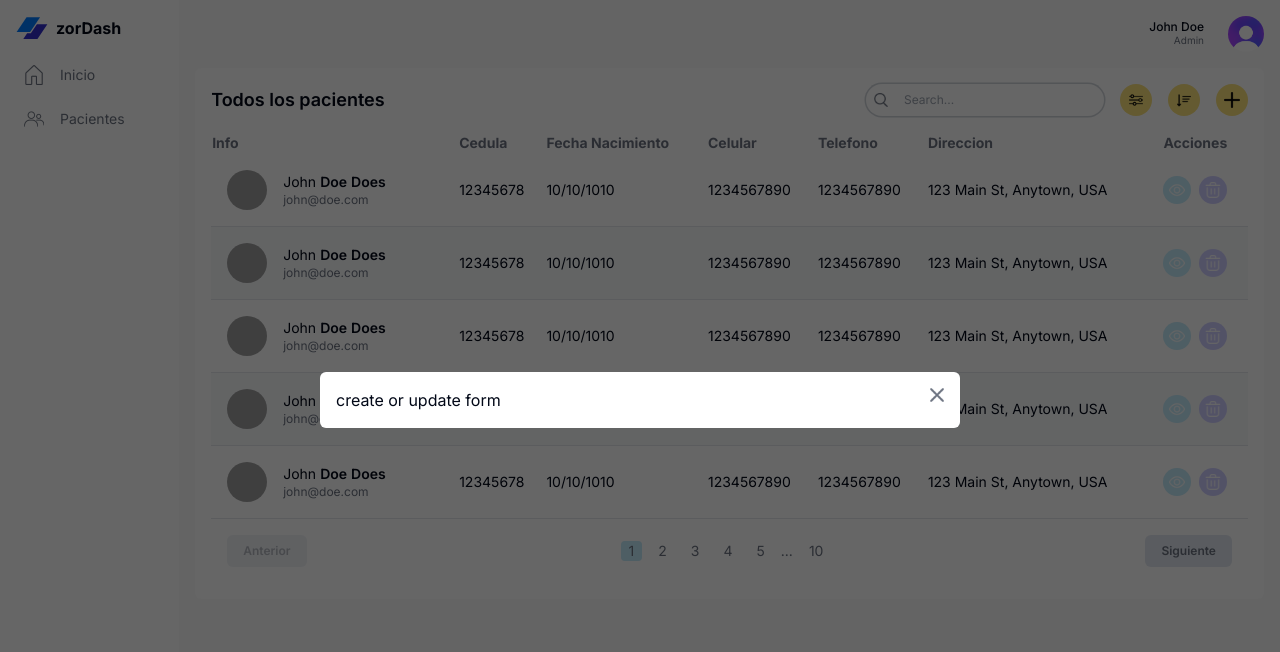
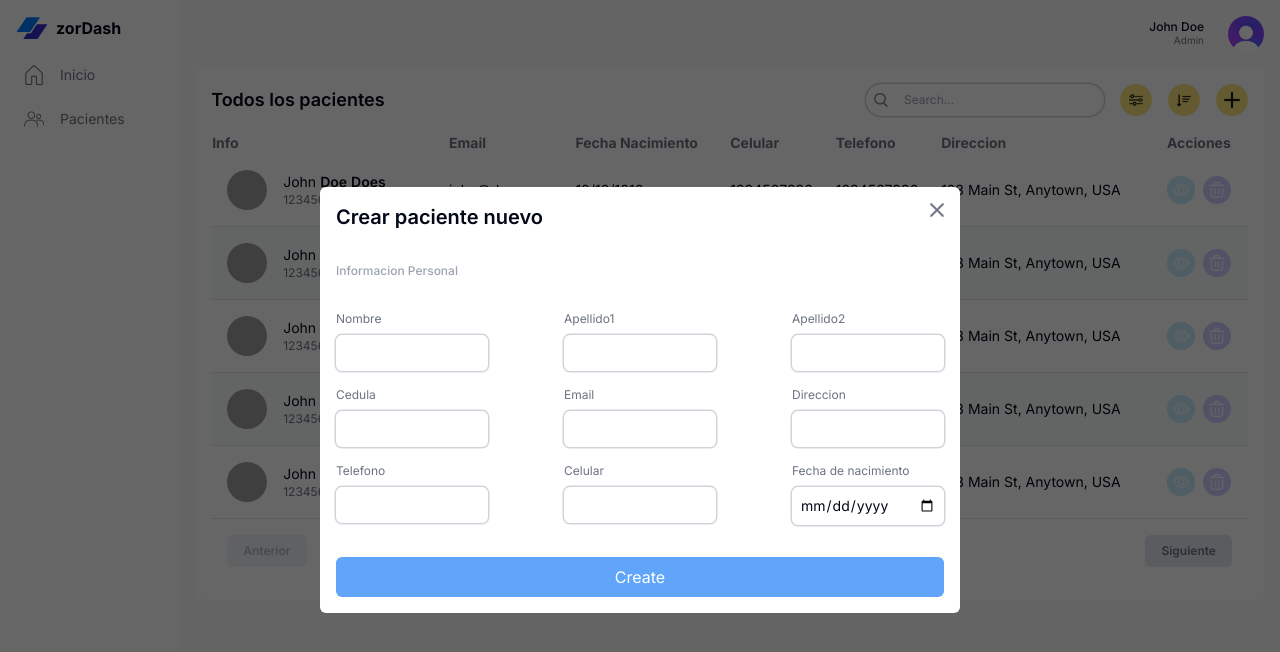
Before and after one commit to viagraz0r/next-dashboard-ui, a Next.js app: page /list/patients in a window 1280 px wide. Both pictures are taken after a click on the button 1231 px from the left and 100 px from the top of the page. Shown: the top 652 px of the page. Built offline with nearby package versions, Linux system fonts and the light colour scheme; grey boxes are pictures that could not be loaded.

Commit message:
se comienza a trabajar en los inputs

```diff
--- a/src/app/(dashboard)/list/patients/page.tsx
+++ b/src/app/(dashboard)/list/patients/page.tsx
@@ -30,8 +30,8 @@ const columns = [
 		accessor: 'info',
 	},
 	{
-		header: 'Cedula',
-		accessor: 'ci',
+		header: 'Email',
+		accessor: 'email',
 		className: 'hidden md:table-cell',
 	},
 	{
@@ -81,10 +81,11 @@ const PatientListPage = () => {
 						<h3 className="font-semibold">{item.lastName1}</h3>
 						<h3 className="font-semibold">{item.lastName2}</h3>
 					</div>
-					<p className="text-xs text-gray-500">{item?.email}</p>
+					{/* <p className="text-xs text-gray-500">{item?.email}</p> */}
+					<p className="text-xs text-gray-500">{item.ci}</p>
 				</div>
 			</td>
-			<td className="hidden md:table-cell">{item.ci}</td>
+			<td className="hidden md:table-cell">{item?.email}</td>
 			<td className="hidden xl:table-cell">{item.birthday}</td>
 			<td className="hidden md:table-cell">{item.cel}</td>
 			<td className="hidden lg:table-cell">{item.tel}</td>
--- a/src/components/FormModal.tsx
+++ b/src/components/FormModal.tsx
@@ -2,6 +2,7 @@
 
 import Image from 'next/image';
 import { useState } from 'react';
+import TeacherForm from './forms/TeacherForm';
 
 const FormModal = ({
 	table,
@@ -31,7 +32,7 @@ const FormModal = ({
 				</button>
 			</form>
 		) : (
-			'create or update form'
+			<TeacherForm type="create" />
 		);
 	};
 	return (
--- /dev/null
+++ b/src/components/InputField.tsx
@@ -0,0 +1,37 @@
+import { FieldError } from 'react-hook-form';
+
+type InputFieldProps = {
+	label: string;
+	type?: string;
+	register: any;
+	name: string;
+	defaultValue?: string;
+	error?: FieldError;
+	inputProps?: React.InputHTMLAttributes<HTMLAnchorElement>;
+};
+
+const InputField = ({
+	label,
+	type = 'text',
+	register,
+	name,
+	defaultValue,
+	error,
+	inputProps,
+}: InputFieldProps) => {
+	return (
+		<div className="flex flex-col gap-2 w-full md:w-1/4">
+			<label className="text-xs text-gray-500">{label}</label>
+			<input
+				type={type}
+				{...register(name)}
+				className="ring-[1.5px] ring-gray-300 p-2 rounded-md text-sm w-full"
+				{...inputProps}
+				defaultValue={defaultValue}
+			/>
+			{error?.message && <p className="text-xs text-red-400">{error?.message.toString()}</p>}
+		</div>
+	);
+};
+
+export default InputField;
--- a/src/components/forms/TeacherForm.tsx
+++ b/src/components/forms/TeacherForm.tsx
@@ -1,22 +1,114 @@
 'use client';
 
+import { zodResolver } from '@hookform/resolvers/zod';
+import { useForm } from 'react-hook-form';
 import { z } from 'zod';
+import InputField from '../InputField';
 
 const schema = z.object({
-	name: z.string().min(1, { message: 'Name is Required' }),
-	lastName1: z.string().min(1, { message: 'LastNames are Required' }),
-	lastName2: z.string().min(1, { message: 'LastNames are Required' }),
-	email: z.string().email(1, { message: 'Invalid email address' }),
-	tel: z.string().min(1, { message: 'Phone is Required' }),
-	cel: z.string().min(1, { message: 'CellPhone is Required' }),
+	name: z.string().min(3, { message: 'Name is Required' }),
+	lastName1: z.string().min(3, { message: 'LastNames are Required' }),
+	lastName2: z.string().min(3, { message: 'LastNames are Required' }),
+	ci: z.string().min(8, { message: 'Cedula is Required' }),
+	email: z.string().email({ message: 'Invalid email address' }),
+	tel: z.string().min(11, { message: 'Phone is Required' }),
+	cel: z.string().min(11, { message: 'CellPhone is Required' }),
 	address: z.string().min(1, { message: 'Address is Required' }),
-	birthday: z.date({ message: 'Birthday is Required' }),
-	ci: z.number().min(8, { message: 'Cedula is Required' }),
-	photo: z.string().min(1, { message: 'Required' }),
+	birthday: z.string({ message: 'Birthday is Required' }),
+	photo: z.instanceof(File, { message: 'Image is Required' }),
 });
 
-const TeacherForm = ({ type }: { type: 'create' | 'update'; data?: any }) => {
-	return <form className="">TeacherForm</form>;
+type Inputs = z.infer<typeof schema>;
+
+const TeacherForm = ({ type, data }: { type: 'create' | 'update'; data?: any }) => {
+	const {
+		register,
+		handleSubmit,
+		formState: { errors },
+	} = useForm<Inputs>({
+		resolver: zodResolver(schema),
+	});
+
+	const onSubmit = handleSubmit((data) => {
+		console.log(data);
+	});
+
+	return (
+		<form className="flex flex-col gap-8" onSubmit={onSubmit}>
+			<h1 className="text-xl font-semibold">Crear paciente nuevo</h1>
+			<span className="text-xs text-gray-400 font-medium">Informacion Personal</span>
+			<div className="flex justify-between flex-wrap gap-4">
+				<InputField
+					label="Nombre"
+					name="name"
+					defaultValue={data?.name}
+					register={register}
+					error={errors?.name}
+				/>
+				<InputField
+					label="Apellido1"
+					name="lastName1"
+					defaultValue={data?.lastName1}
+					register={register}
+					error={errors?.lastName1}
+				/>
+				<InputField
+					label="Apellido2"
+					name="lastName2"
+					defaultValue={data?.lastName2}
+					register={register}
+					error={errors?.lastName2}
+				/>
+				<InputField
+					label="Cedula"
+					name="ci"
+					defaultValue={data?.ci}
+					register={register}
+					error={errors?.ci}
+				/>
+				<InputField
+					label="Email"
+					name="email"
+					type="email"
+					defaultValue={data?.email}
+					register={register}
+					error={errors?.email}
+				/>
+				<InputField
+					label="Direccion"
+					name="address"
+					defaultValue={data?.address}
+					register={register}
+					error={errors?.address}
+				/>
+				<InputField
+					label="Telefono"
+					name="tel"
+					defaultValue={data?.tel}
+					register={register}
+					error={errors?.tel}
+				/>
+				<InputField
+					label="Celular"
+					name="cel"
+					defaultValue={data?.cel}
+					register={register}
+					error={errors?.cel}
+				/>
+				<InputField
+					label="Fecha de nacimiento"
+					name="birthday"
+					type="date"
+					defaultValue={data?.birthday}
+					register={register}
+					error={errors?.birthday}
+				/>
+			</div>
+			<button className="bg-blue-400 text-white p-2 rounded-md">
+				{type === 'create' ? 'Create' : 'Update'}
+			</button>
+		</form>
+	);
 };
 
 export default TeacherForm;
```
